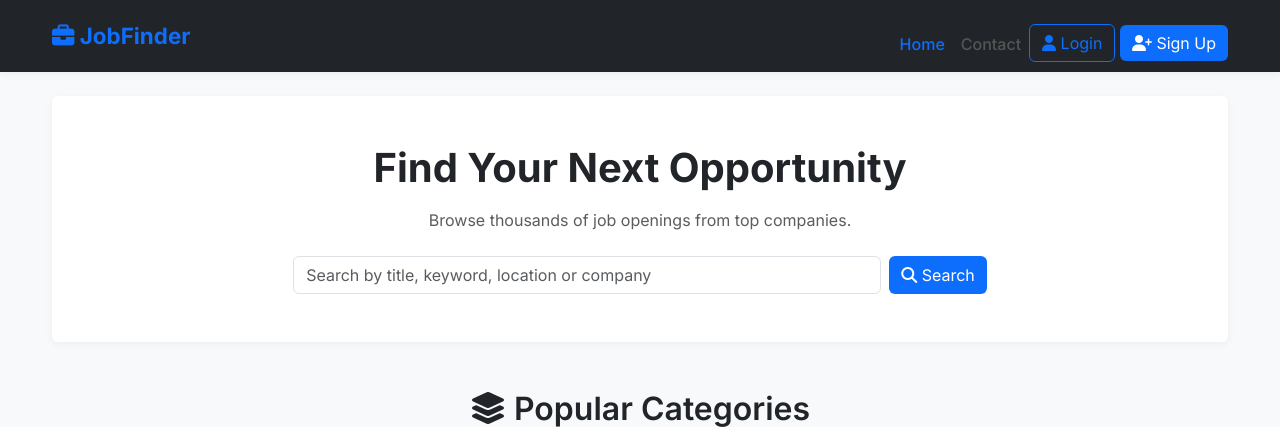
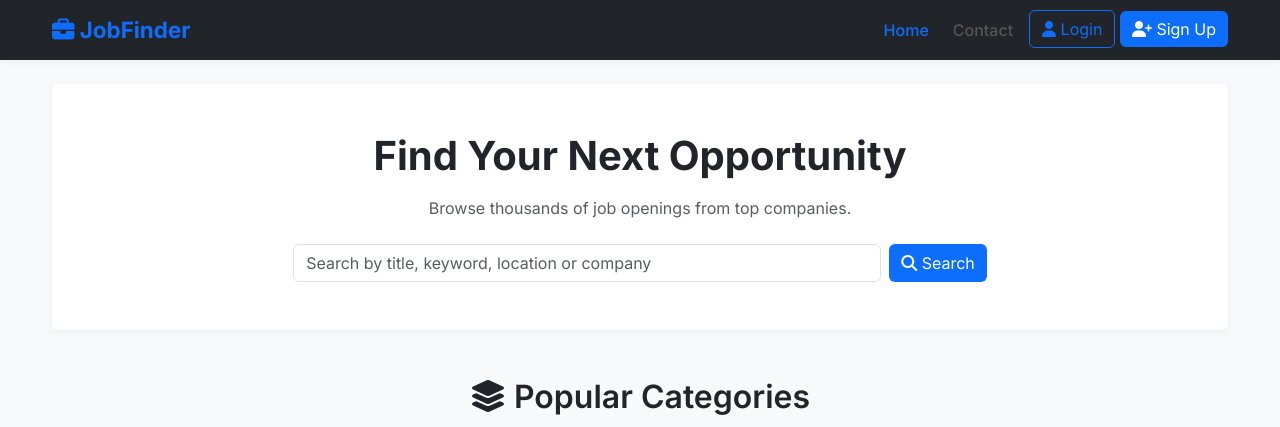
Before and after one commit to YouriRenoud/JobPosting, a PHP site: page /index.php in a window 1280 px wide. Shown: the top 427 px of the page. Run offline with PHP 8.4, Linux system fonts and the light colour scheme; data comes from the database, SQL or seed files in the repository.

Commit message:
Minor fix on header spacing

```diff
--- a/app/Views/partials/header.php
+++ b/app/Views/partials/header.php
@@ -17,7 +17,7 @@ session_start();
 <body>
 
 <nav class="navbar navbar-expand-lg sticky-top bg-dark shadow-sm">
-    <div class="container">
+    <div class="container gap-2">
         <a class="navbar-brand fw-bold text-primary" href="/WebProgAssignment251/public/index.php">
             <i class="fa-solid fa-briefcase"></i> JobFinder
         </a>
@@ -29,7 +29,7 @@ session_start();
         </button>
 
         <div class="collapse navbar-collapse justify-content-end" id="navbarNav">
-            <ul class="navbar-nav my-3 mb-lg-0">
+            <ul class="navbar-nav mb-lg-0 gap-2">
                 <?php if (isset($_SESSION['user'])): ?>
                     <?php
                     $role = $_SESSION['user']['role'];
```
